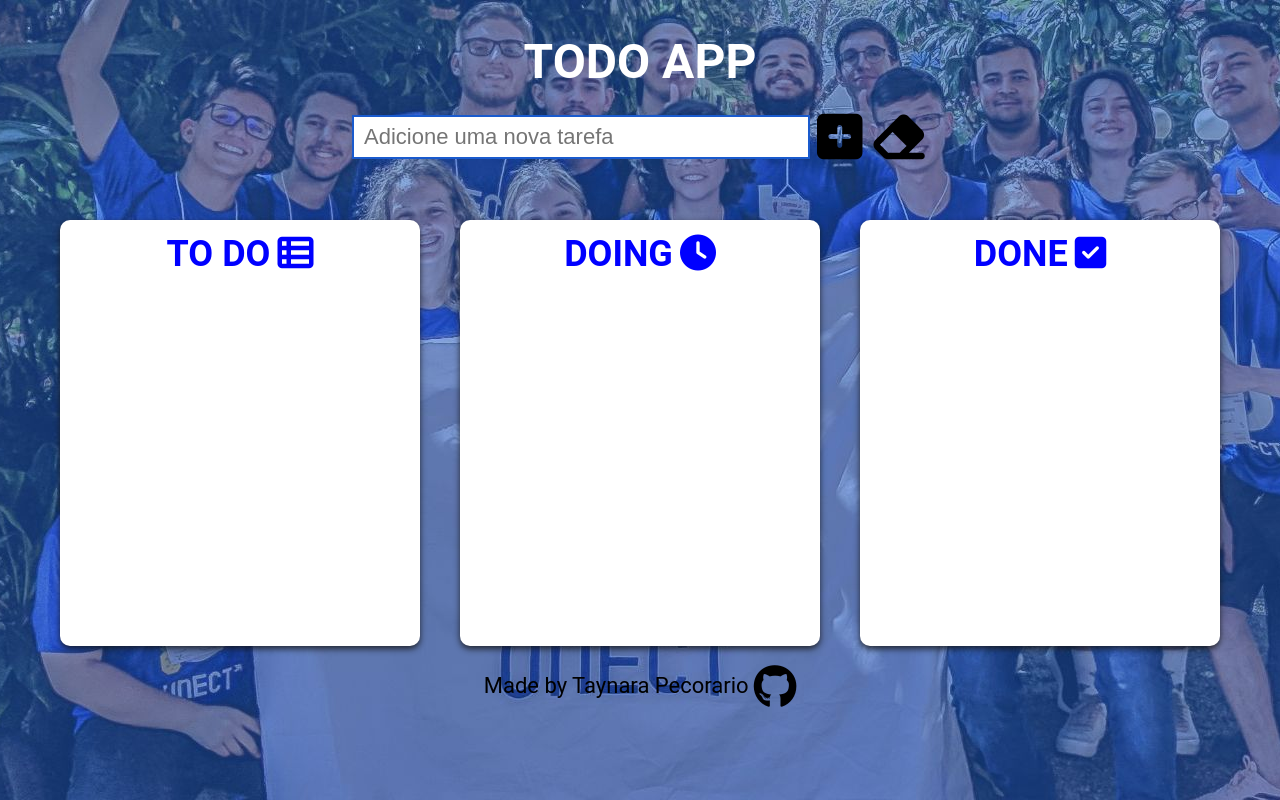
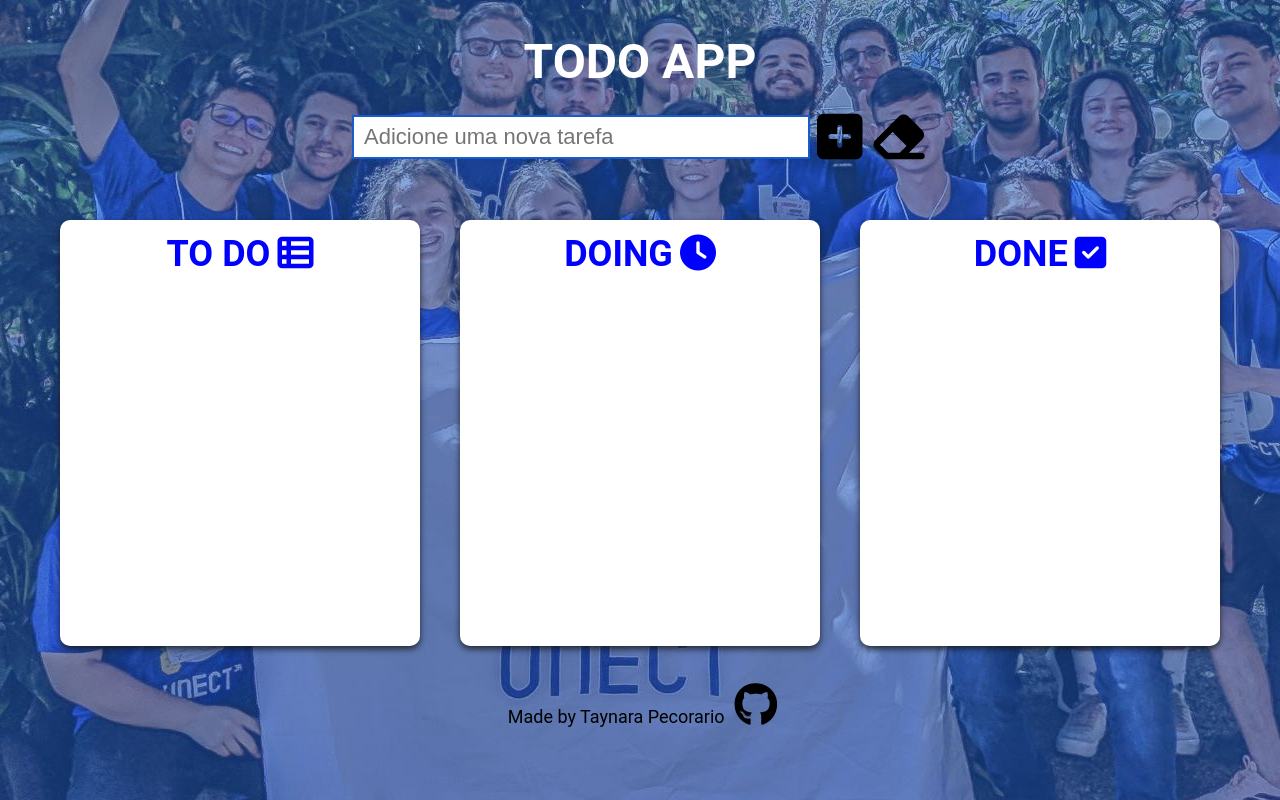
Before and after one commit to Pecorario/nonameyet-frontend, a React (Create React App) app in the folder react/: page / in a window 1280 px wide. Built offline with nearby package versions, Linux system fonts and the light colour scheme.

Commit message:
Versão Final (1)

```diff
--- a/react/src/App.css
+++ b/react/src/App.css
@@ -33,14 +33,17 @@ h2{
     margin-left: 7px;
 }
 
+.App{
+    width: 100%;
+    height: 100vh;
+}
+
 /* HEADER */
 
 .app-header{
     width: 100%;
     padding: 3% 0;
 }
-
-/* ADICIONAR TAREFAS */
 
 .add-item{
 	margin-top: 2%;
@@ -83,7 +86,8 @@ h2{
 .blocos h2{
 	margin-bottom: 10px;
 }
-/* CONTEÚDO*/
+
+/* TAREFAS */
 
 li{
     margin: 0 0 15px 0;
@@ -91,7 +95,6 @@ li{
     border-radius: 10px;
     padding: 10px 10px;
     text-align: center;
-    justify-content: center;
 }
 
 ul .fas{
@@ -113,14 +116,19 @@ li:hover{
 }
 
 
-/* RODAPÉ */
+/* FOOTER */
 
 .footer{
-    height: 40px;
+    width: 100%;
+	height: 60px;
+	align-items: flex-end;
+    justify-content: center;
 }
 
-.rodape{
-    text-align: center;
+.footer span{
+    font-size: 18px;
+	margin-left: 5px;
+	margin-right: 5px;
 }
 
 .fab{
--- a/react/src/components/app_footer/AppFooter.js
+++ b/react/src/components/app_footer/AppFooter.js
@@ -4,12 +4,10 @@ import Icon from '../../assets/icons/Icon'
 const AppFooter = () => {
     return(
     <div className="footer center">
-        <div className="rodape center">
-            <p>Made by Taynara Pecorario </p>
-            <a href="https://github.com/Pecorario" target="_blank">
-                <Icon type="git" />
-            </a>
-        </div>
+        <span>Made by Taynara Pecorario</span>
+        <a href="https://github.com/Pecorario" target="_blank">
+            <Icon type="git" />
+        </a>
     </div>
     );
 }
--- a/react/src/components/app_tasks/CriaLinha.js
+++ b/react/src/components/app_tasks/CriaLinha.js
@@ -4,12 +4,12 @@ import Icon from '../../assets/icons/Icon'
 const CriaLinha = (props) => (
     <li className="linha">
         {props.task.name}
-        <button className="btn" onClick={() => {props.deletaLinha(props.task.id)}}>
+        <button onClick={() => {props.deletaLinha(props.task.id)}}>
             <Icon type="close" />
         </button>
 
         {props.task.status !== 2 && (
-            <button className="btn" onClick = {() => {props.mudaStatus(props.task.id)}}>
+            <button onClick = {() => {props.mudaStatus(props.task.id)}}>
                 <Icon type="next" />
             </button>
         )}
```
